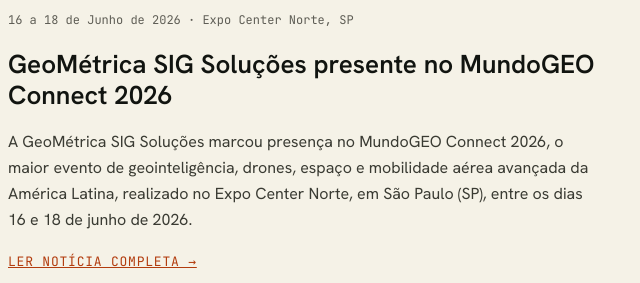
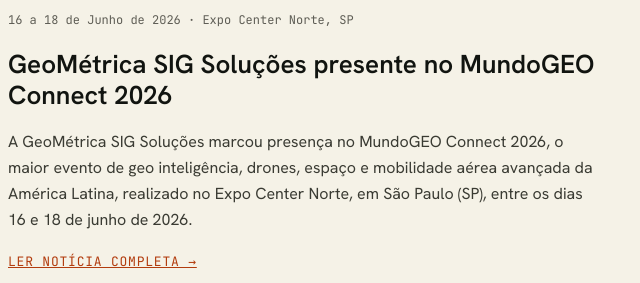
Before and after one commit to andradeseripa2/geometrica, an Eleventy site: page src/index.njk in a window 1280 px wide. Shown: the part 5440-5723 px from the top of the page, 16-656 px from the left. Built offline with nearby package versions, Linux system fonts and the light colour scheme; Eleventy itself is replaced by a stand-in of ours; files that its build step writes are made by us from their sources.

Commit message:
[skip netlify] Painel: atualiza Notícia “2026-06-18-mundogeo-connect-2026”

```diff
--- a/src/noticias/2026-06-18-mundogeo-connect-2026.md
+++ b/src/noticias/2026-06-18-mundogeo-connect-2026.md
@@ -9,8 +9,8 @@ capa: /assets/img/uploads/mundogeo_presenca-bb_v5sbh.webp
 capaAlt: Evento Expo Center Norte
 capaTexto: MundoGEO Connect 2026
 resumo: A GeoMétrica SIG Soluções marcou presença no MundoGEO Connect 2026, o
-  maior evento de geointeligência, drones, espaço e mobilidade aérea avançada da
-  América Latina, realizado no Expo Center Norte, em São Paulo (SP), entre os
+  maior evento de geo inteligência, drones, espaço e mobilidade aérea avançada
+  da América Latina, realizado no Expo Center Norte, em São Paulo (SP), entre os
   dias 16 e 18 de junho de 2026.
 ---
 A GeoMétrica SIG Soluções marcou presença no MundoGEO Connect 2026, o maior evento de geointeligência, drones, espaço e mobilidade aérea avançada da América Latina, realizado no Expo Center Norte, em São Paulo (SP), entre os dias 16 e 18 de junho de 2026.
```
